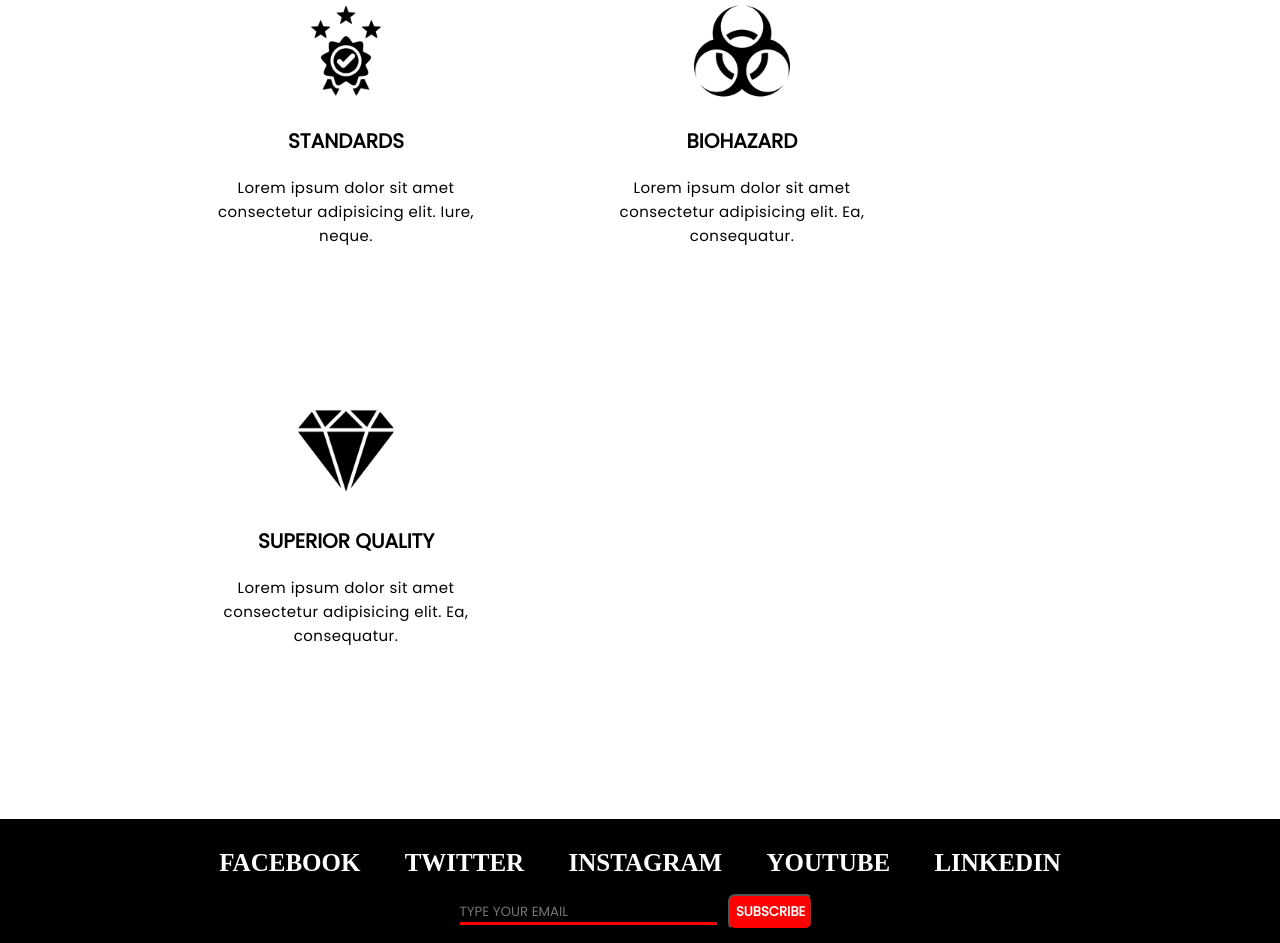
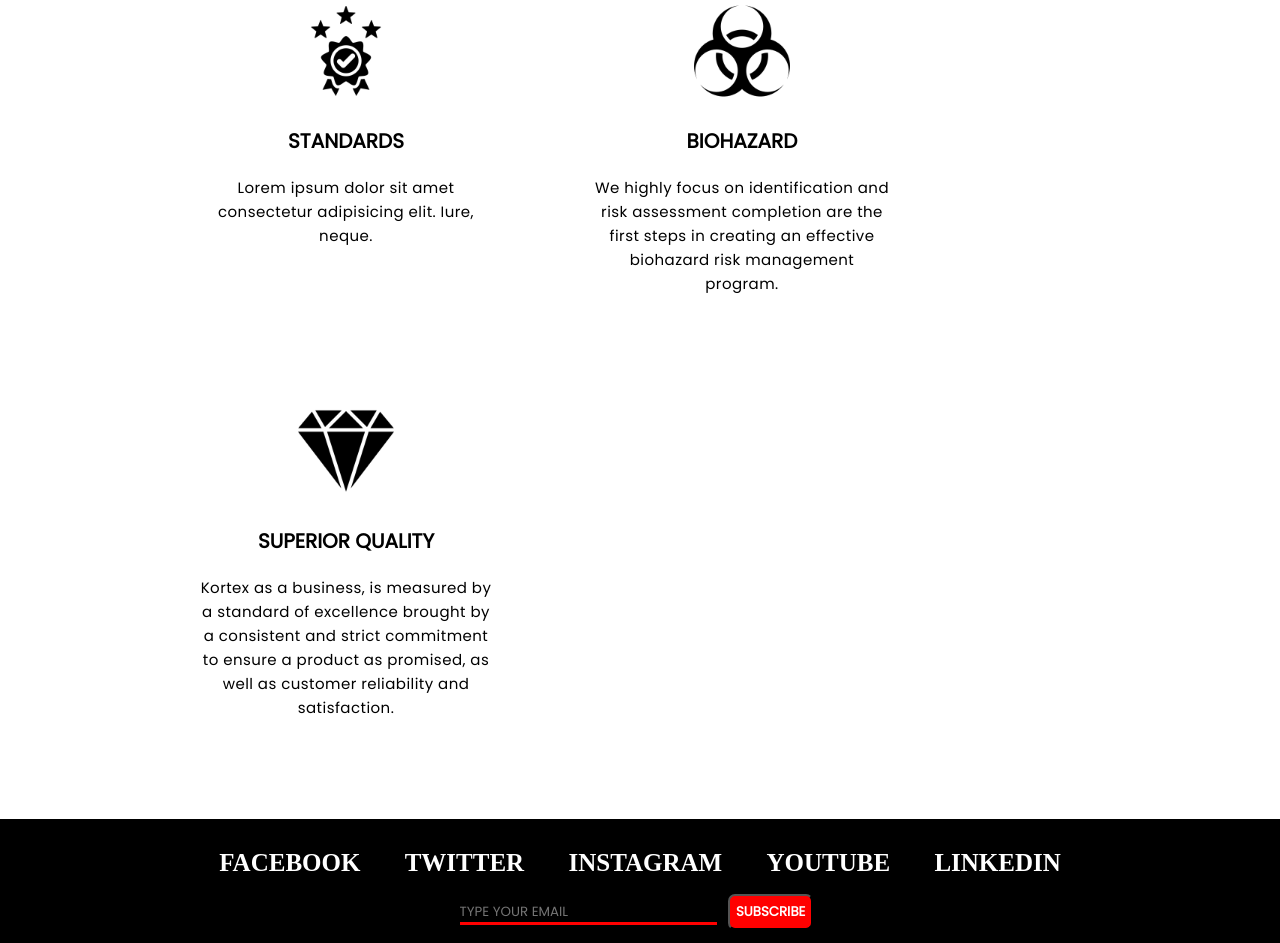
Before and after one commit to nic-dgl103-w23-cvs1/kortexgrowengineering, a plain HTML site: page services.html in a window 1280 px wide. Shown: the part 3397-4340 px from the top of the page. Drawn offline with Linux system fonts and the light colour scheme.

Commit message:
Add files via upload

```diff
--- a/services.html
+++ b/services.html
@@ -664,12 +664,12 @@
             <section class="quality-control-box">
                 <img src="Sources/images/biohazard.png" alt="Analysis">
                 <h3>Biohazard</h3>
-                <p>Lorem ipsum dolor sit amet consectetur adipisicing elit. Ea, consequatur.</p>
+                <p>We highly focus on identification and risk assessment completion are the first steps in creating an effective biohazard risk management program.</p>
             </section>
             <section class="quality-control-box">
                 <img src="Sources/images/diamond.png" alt="Analysis">
                 <h3>Superior Quality</h3>
-                <p>Lorem ipsum dolor sit amet consectetur adipisicing elit. Ea, consequatur.</p>
+                <p>Kortex as a business, is measured by a standard of excellence brought by a consistent and strict commitment to ensure a product as promised, as well as customer reliability and satisfaction.</p>
             </section>
 
         </section>
```
